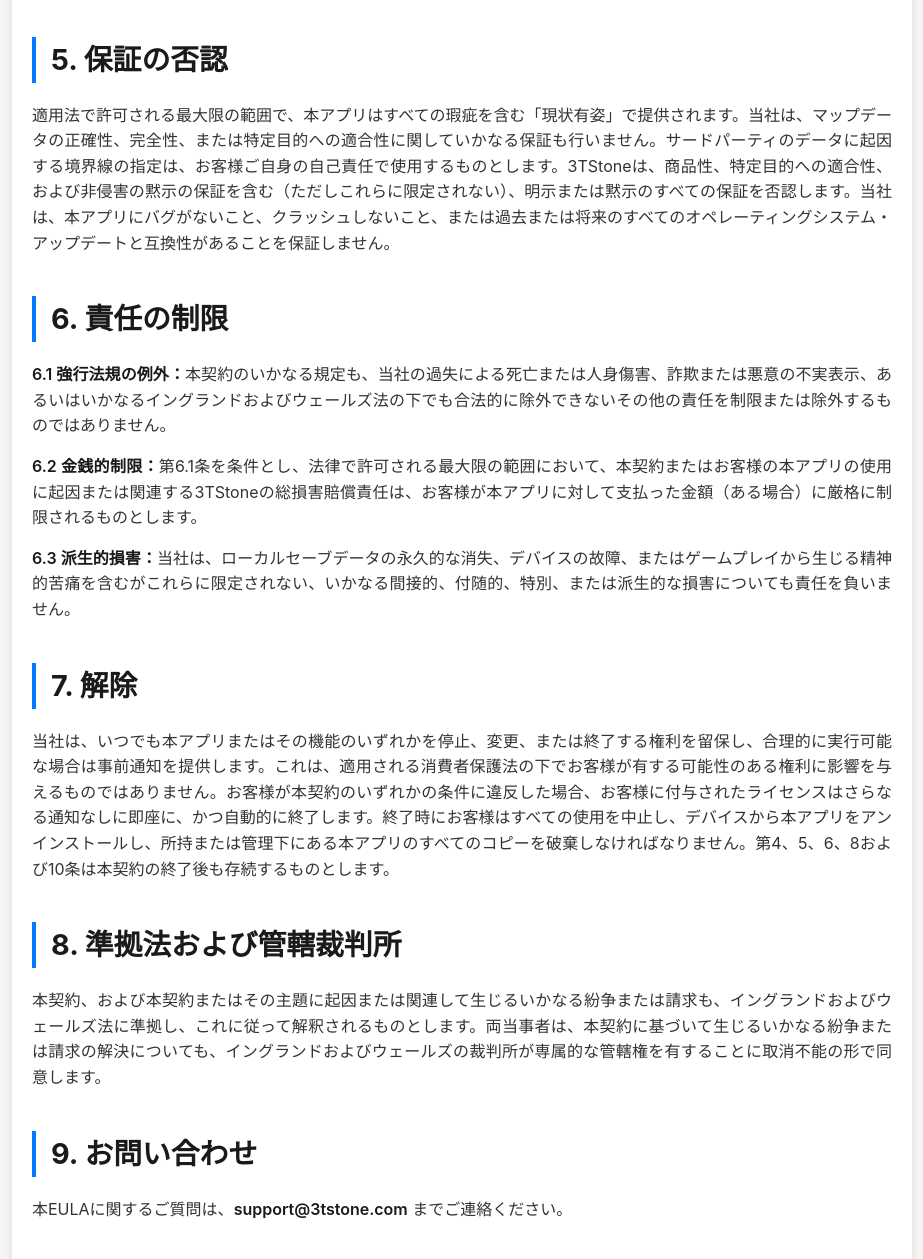
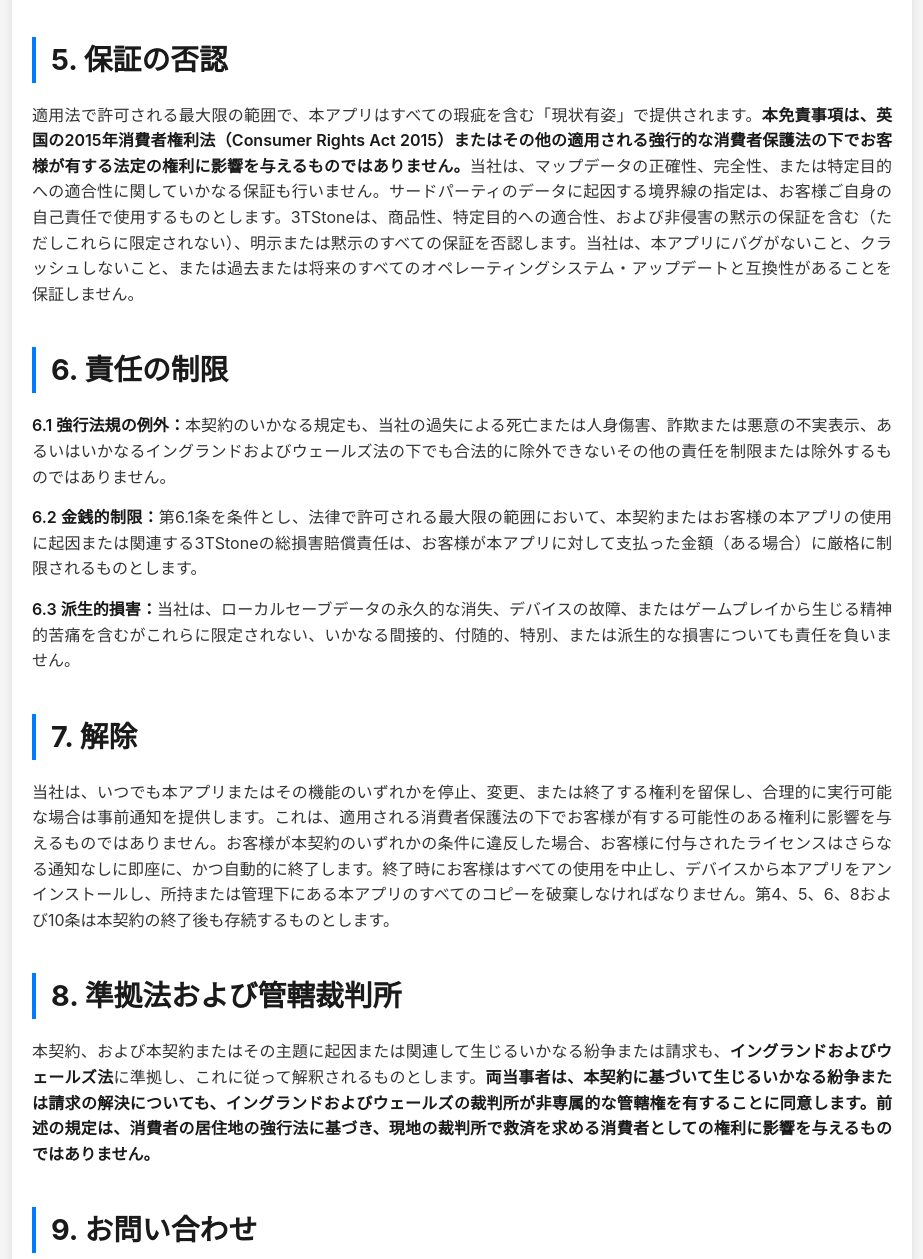
Before and after one commit to hezhanm001/3tstone-privacy, a plain HTML site: page Iron_Hegemony_Terms_of_Service_ja.html in a window 1280 px wide. Shown: the part 1491-2750 px from the top of the page, without its empty margins (178-1101 px from the left). Drawn offline with Linux system fonts and the light colour scheme.

Commit message:
Revise terms of service in Japanese
Updated terms of service language for clarity and legal compliance.

```diff
--- a/Iron_Hegemony_Terms_of_Service_ja.html
+++ b/Iron_Hegemony_Terms_of_Service_ja.html
@@ -13,7 +13,7 @@
             <p>施行日: 2026年6月29日</p>
             <p>最終更新日: 2026年6月29日</p>
         </div>
-        <p>お客様が <strong>Iron Hegemony</strong>（以下「本アプリ」）をダウンロード、インストール、または使用した場合、<strong>3TStone Ltd</strong>（以下「当社」）が提供する本エンドユーザー使用許諾契約（以下「本契約」）の条件に拘束されることに同意したものとみなされます。同意しない場合は、本アプリを使用しないでください。</p>
+        <p>「同意する」をクリックするか、<strong>Iron Hegemony</strong>（以下「本アプリ」）をダウンロード、インストール、または使用することにより、お客様は <strong>3TStone Ltd</strong>（以下「当社」）が提供する本エンドユーザー使用許諾契約（以下「本契約」）の条件に拘束されることに同意したものとみなされます。同意しない場合は、本アプリを使用しないでください。</p>
 
         <div class="section-divider"></div>
 
@@ -34,7 +34,7 @@
         (c) 本ゲームは、現実世界の歴史的または現在の出来事、外交政策、または地政学的な主張を反映、教育、または論評することを意図したものではありません。当社は、いかなる形態の現実世界の侵略および戦争行為にも明確に反対し、非難します。</p>
 
         <h2>5. 保証の否認</h2>
-        <p>適用法で許可される最大限の範囲で、本アプリはすべての瑕疵を含む「現状有姿」で提供されます。当社は、マップデータの正確性、完全性、または特定目的への適合性に関していかなる保証も行いません。サードパーティのデータに起因する境界線の指定は、お客様ご自身の自己責任で使用するものとします。3TStoneは、商品性、特定目的への適合性、および非侵害の黙示の保証を含む（ただしこれらに限定されない）、明示または黙示のすべての保証を否認します。当社は、本アプリにバグがないこと、クラッシュしないこと、または過去または将来のすべてのオペレーティングシステム・アップデートと互換性があることを保証しません。</p>
+        <p>適用法で許可される最大限の範囲で、本アプリはすべての瑕疵を含む「現状有姿」で提供されます。<strong>本免責事項は、英国の2015年消費者権利法（Consumer Rights Act 2015）またはその他の適用される強行的な消費者保護法の下でお客様が有する法定の権利に影響を与えるものではありません。</strong>当社は、マップデータの正確性、完全性、または特定目的への適合性に関していかなる保証も行いません。サードパーティのデータに起因する境界線の指定は、お客様ご自身の自己責任で使用するものとします。3TStoneは、商品性、特定目的への適合性、および非侵害の黙示の保証を含む（ただしこれらに限定されない）、明示または黙示のすべての保証を否認します。当社は、本アプリにバグがないこと、クラッシュしないこと、または過去または将来のすべてのオペレーティングシステム・アップデートと互換性があることを保証しません。</p>
 
         <h2>6. 責任の制限</h2>
         <p><strong>6.1 強行法規の例外：</strong>本契約のいかなる規定も、当社の過失による死亡または人身傷害、詐欺または悪意の不実表示、あるいはいかなるイングランドおよびウェールズ法の下でも合法的に除外できないその他の責任を制限または除外するものではありません。</p>
@@ -45,7 +45,7 @@
         <p>当社は、いつでも本アプリまたはその機能のいずれかを停止、変更、または終了する権利を留保し、合理的に実行可能な場合は事前通知を提供します。これは、適用される消費者保護法の下でお客様が有する可能性のある権利に影響を与えるものではありません。お客様が本契約のいずれかの条件に違反した場合、お客様に付与されたライセンスはさらなる通知なしに即座に、かつ自動的に終了します。終了時にお客様はすべての使用を中止し、デバイスから本アプリをアンインストールし、所持または管理下にある本アプリのすべてのコピーを破棄しなければなりません。第4、5、6、8および10条は本契約の終了後も存続するものとします。</p>
 
         <h2>8. 準拠法および管轄裁判所</h2>
-        <p>本契約、および本契約またはその主題に起因または関連して生じるいかなる紛争または請求も、イングランドおよびウェールズ法に準拠し、これに従って解釈されるものとします。両当事者は、本契約に基づいて生じるいかなる紛争または請求の解決についても、イングランドおよびウェールズの裁判所が専属的な管轄権を有することに取消不能の形で同意します。</p>
+        <p>本契約、および本契約またはその主題に起因または関連して生じるいかなる紛争または請求も、<strong>イングランドおよびウェールズ法</strong>に準拠し、これに従って解釈されるものとします。<strong>両当事者は、本契約に基づいて生じるいかなる紛争または請求の解決についても、イングランドおよびウェールズの裁判所が非専属的な管轄権を有することに同意します。前述の規定は、消費者の居住地の強行法に基づき、現地の裁判所で救済を求める消費者としての権利に影響を与えるものではありません。</strong></p>
 
         <h2>9. お問い合わせ</h2>
         <p>本EULAに関するご質問は、<strong>support@3tstone.com</strong> までご連絡ください。</p>
```
